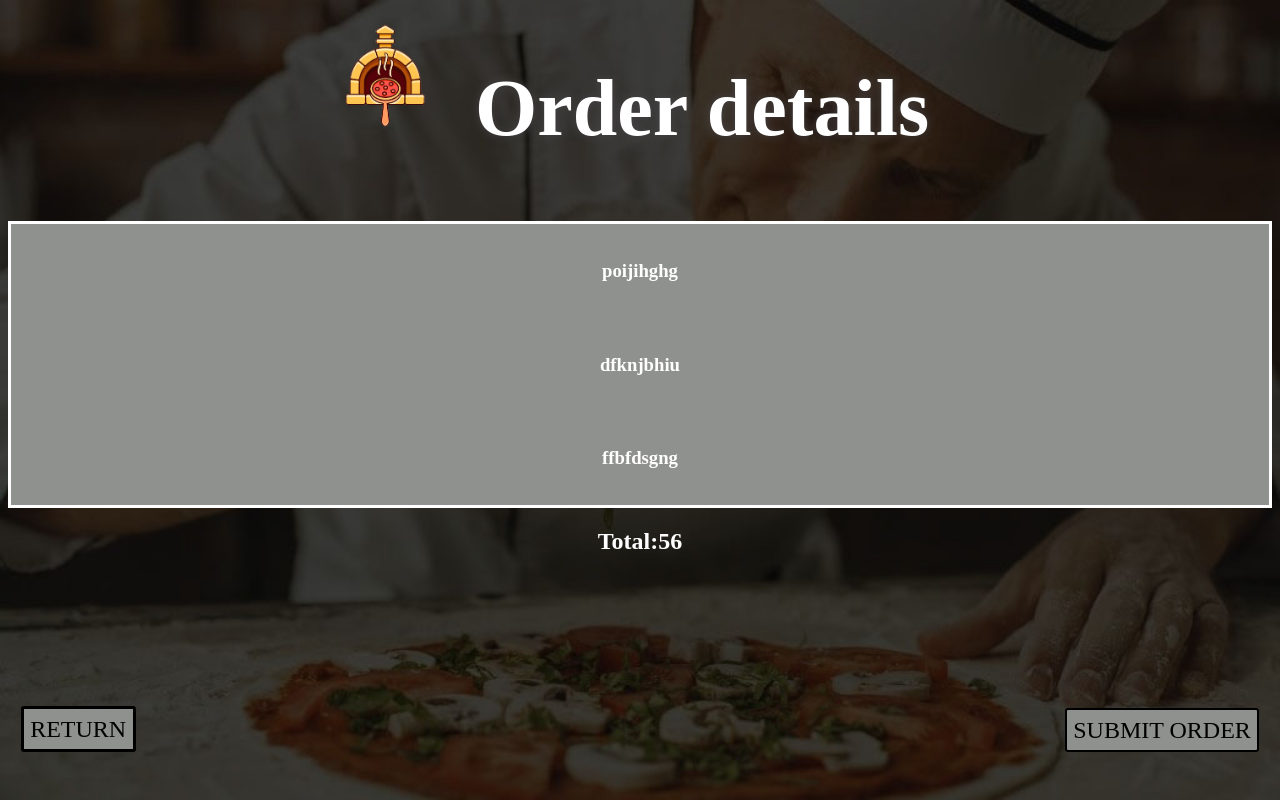
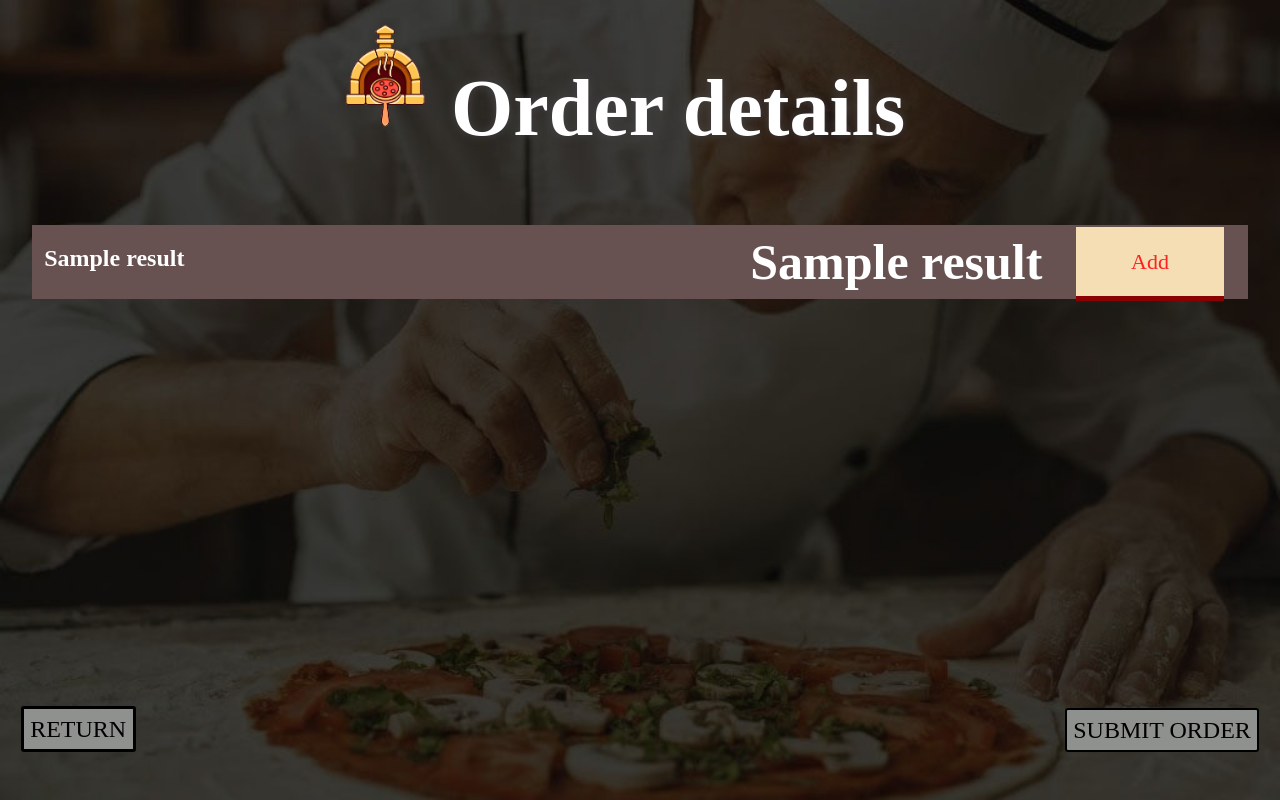
Before and after one commit to dianaciu03/Restaurant-Management, a Flask app: template templates/order_details.html in a window 1280 px wide. Run offline with Flask 2, Linux system fonts and the light colour scheme; the template is opened without the code that fills it: most values are stand-ins (such as "Sample title", 1, 10 or a date in 2020); some libraries are stand-ins or nearby versions; some web fonts are replaced.

Commit message:
Add order_details

```diff
--- a/templates/order_details.html
+++ b/templates/order_details.html
@@ -9,25 +9,40 @@
     <link href='https://fonts.googleapis.com/css?family=IM Fell English SC' rel='stylesheet'>
 </head>
 <body class="body_details">
-    <table width="50%">
+    <table>
         <tr>
-            <td width="5%"><img class="logo"  src="{{ url_for('static', filename='images/logo_real.png') }}"></td>
-            <td> <h1 class="title_details">Order details</h1></td>
+            <td>
+                <img class="logo" src="../static/images/logo_real.png">
+            </td>
+            <td>
+                <h1 class = "title_details">Order details</h1>
+            </td>
         </tr>
+
     </table>
 
-    <div>
-        <h3 class ="text">poijihghg<br>
-                          dfknjbhiu<br>
-                          ffbfdsgng</h3>
-    </div>
+    <div class="mainwrapper">
+        <div class="wrapper">
 
-    <div >
-        <h2 class="total">Total:56</h2>
+            {%for x in result%}
+            <div class="container">
+                <!-- <img class="pzimg" src="{{ url_for('static', filename='images/{{x[4]}}') }}" alt="image" style="width: 120px; height: 120px;"> -->
+
+                <div class="head">
+                    <h2>{{x[1]}}</h2>
+
+                </div>
+                <h1 class="price">{{x[2]}}</h1>
+                <div class="buttons">
+                    <a href="#">Add</a>
+                </div>
+            </div>
+            {%endfor%}
+        </div>
     </div>
     <div class = "position">
-        <a class="return" href=/menu_pizza>RETURN</a>
-        <a class="submit" href=/track_order>SUBMIT ORDER</a>
+        <a class="return" href="menu_pizza.html">RETURN</a>
+        <a class="submit" href="track_order.html">SUBMIT ORDER</a>
     </div>
 </body>
 </html>
```
